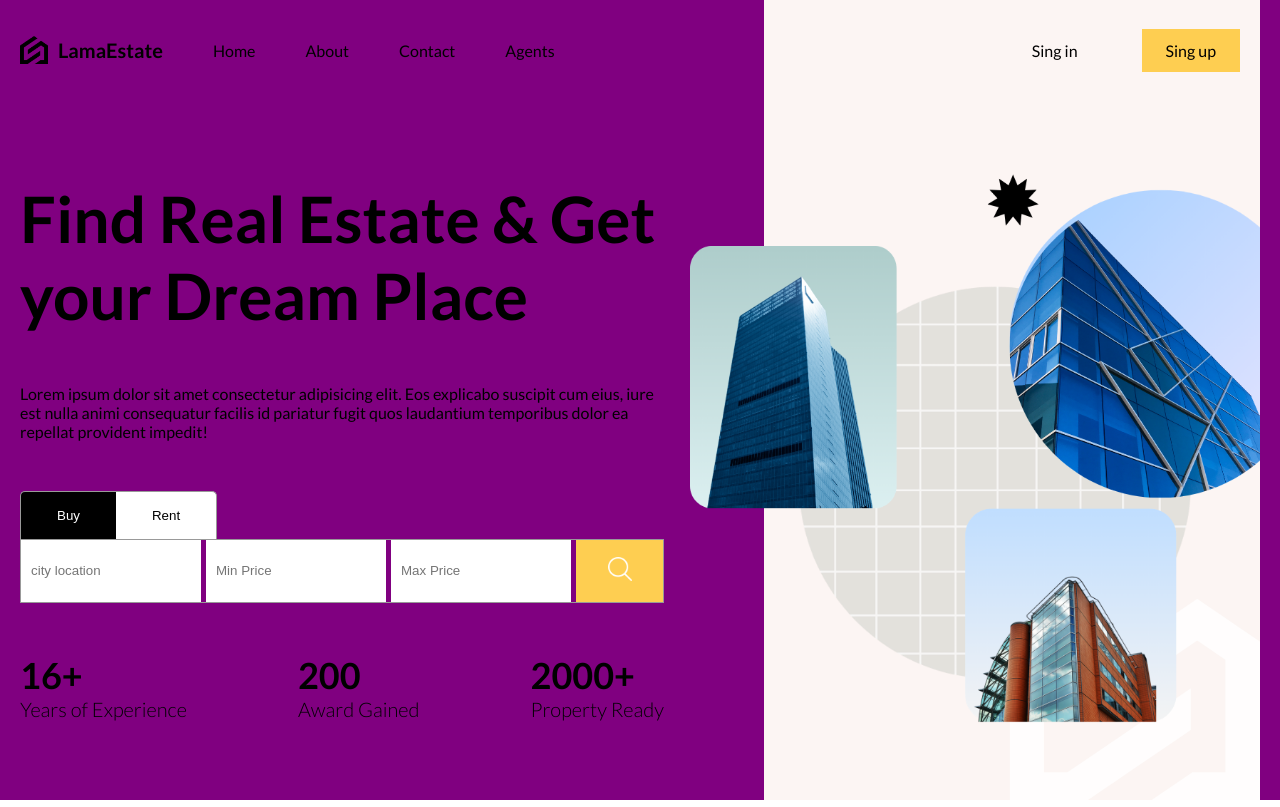
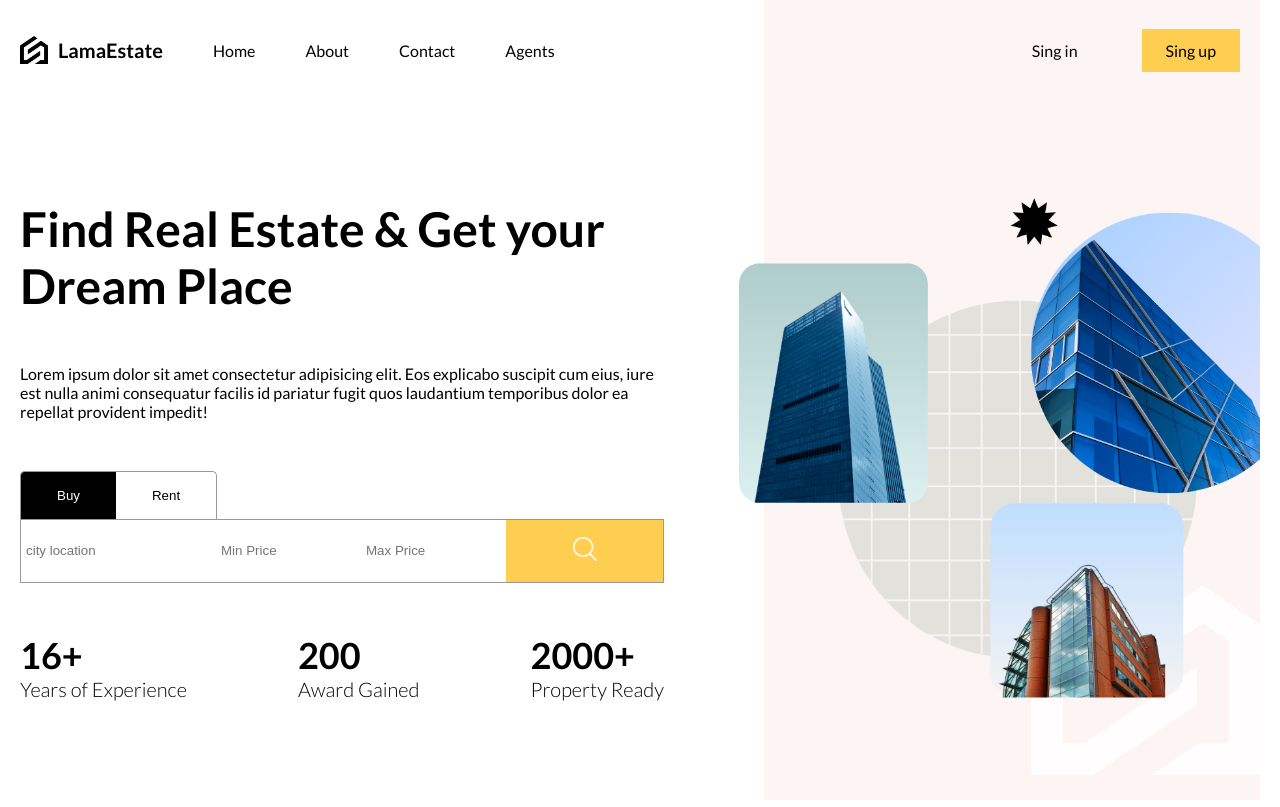
Before and after one commit to GiOrGI175/lamaesate-front, a React (Vite) app: page /1 in a window 1280 px wide. Built offline with nearby package versions, Linux system fonts and the light colour scheme.

Commit message:
feature/homePage

```diff
--- a/src/components/navbar/Navbar.jsx
+++ b/src/components/navbar/Navbar.jsx
@@ -31,7 +31,6 @@ const Navbar = () => {
           <motion.a
             key={link.label}
             href={link.href}
-            style={{ display: 'block' }}
             initial={{ opacity: 0, x: -12 }}
             animate={{
               opacity: 1,
--- a/src/components/searchBar/searchBar.scss
+++ b/src/components/searchBar/searchBar.scss
@@ -1,3 +1,5 @@
+@import '../../responsive.scss';
+
 .SearchBar {
   .type {
     button {
@@ -31,18 +33,56 @@
     height: 64px;
     gap: 5px;
 
+    @include sm {
+      flex-direction: column;
+      border: none;
+    }
+
     input {
       border: none;
       padding: 0px 10px;
-      width: 180px;
+      width: 190px;
+
+      @include lg {
+        padding: 0px 5px;
+
+        &:nth-child(2),
+        &:nth-child(3) {
+          width: 140px;
+        }
+      }
+
+      @include md {
+        width: 190px;
+
+        &:nth-child(2),
+        &:nth-child(3) {
+          width: 190px;
+        }
+      }
+
+      @include sm {
+        width: auto;
+
+        &:nth-child(2),
+        &:nth-child(3) {
+          width: auto;
+        }
+
+        padding: 20px;
+        border: 1px solid #999;
+      }
     }
 
     button {
       border: none;
-      //   padding: 0px 10px;
       cursor: pointer;
       background-color: #fece51;
       flex: 1;
+
+      @include sm {
+        padding: 10px;
+      }
 
       img {
         width: 24px;
--- a/src/layout.scss
+++ b/src/layout.scss
@@ -11,15 +11,15 @@
   flex-direction: column;
 
   @include lg {
-    background-color: purple;
+    // background-color: purple;
     max-width: 1280px;
   }
   @include md {
-    background-color: yellow;
+    // background-color: yellow;
     max-width: 768px;
   }
   @include sm {
-    background-color: red;
+    // background-color: red;
     max-width: 640px;
   }
 
--- a/src/routes/home/HomePage.tsx
+++ b/src/routes/home/HomePage.tsx
@@ -31,7 +31,7 @@ export const HomePage = () => {
         </div>
       </div>
       <div className='imgContainer'>
-        <img src='/bg.png' alt='bg-img' /> img
+        <img src='/bg.png' alt='bg-img' />
       </div>
     </div>
   );
--- a/src/routes/home/homePage.scss
+++ b/src/routes/home/homePage.scss
@@ -1,3 +1,5 @@
+@import '../../responsive.scss';
+
 .homePage {
   display: flex;
   height: 100%;
@@ -13,13 +15,29 @@
       gap: 50px;
       height: 100%;
 
+      @include md {
+        padding: 0;
+      }
+
+      @include sm {
+        justify-content: flex-start;
+      }
+
       .title {
         font-size: 64px;
+
+        @include lg {
+          font-size: 48px;
+        }
       }
 
       .boxes {
         display: flex;
         justify-content: space-between;
+
+        @include sm {
+          display: none;
+        }
 
         h1 {
           font-size: 36px;
@@ -40,10 +58,18 @@
     display: flex;
     align-items: center;
 
+    @include md {
+      display: none;
+    }
+
     img {
       width: 115%;
       position: absolute;
       right: 0;
+
+      @include lg {
+        width: 105%;
+      }
     }
   }
 }
```
